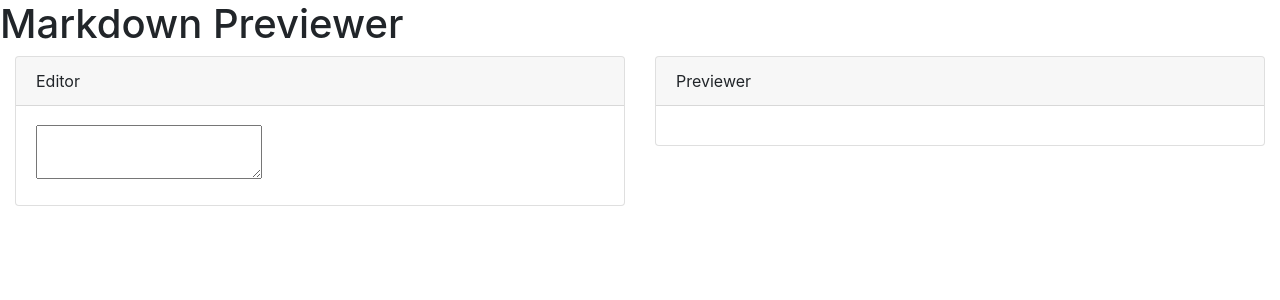
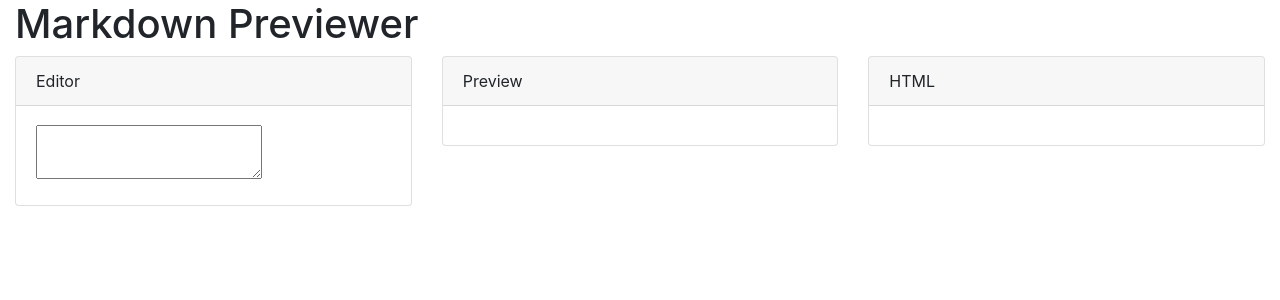
Before and after one commit to chinh-le/fcc-markdown-previewer, a React (Create React App) app: page / in a window 1280 px wide. Shown: the top 300 px of the page. Built offline with nearby package versions, Linux system fonts and the light colour scheme.

Commit message:
Add markdown and react html parser

```diff
--- a/package.json
+++ b/package.json
@@ -7,9 +7,11 @@
     "@testing-library/react": "^9.3.2",
     "@testing-library/user-event": "^7.1.2",
     "bootstrap": "^4.4.1",
+    "markdown-it": "^10.0.0",
     "react": "^16.13.1",
     "react-bootstrap": "^1.0.0",
     "react-dom": "^16.13.1",
+    "react-html-parser": "^2.0.2",
     "react-scripts": "3.4.1"
   },
   "scripts": {
--- a/public/index.html
+++ b/public/index.html
@@ -24,6 +24,7 @@
       work correctly both with client-side routing and a non-root public URL.
       Learn how to configure a non-root public URL by running `npm run build`.
     -->
+    <script async crossorigin="anonymous" src="https://cdn.freecodecamp.org/testable-projects-fcc/v1/bundle.js"></script>
     <title>React App</title>
   </head>
   <body>
--- a/src/MarkdownComponent.js
+++ b/src/MarkdownComponent.js
@@ -1,31 +1,51 @@
-import React from 'react';
+import React, { useState } from 'react';
 import {
   Container, Row, Col, Accordion, Card,
 } from 'react-bootstrap';
+import MarkdownIt from 'markdown-it';
+import ReactHtmlParser from 'react-html-parser';
 
 import './custom.scss';
 
+const MarkdownComponent = () => {
+  const [mark, setMark] = useState('');
 
-const MarkdownComponent = () => (
+  const md = new MarkdownIt();
+
+  const changeHandler = (evt) => {
+    setMark(evt.target.value);
+  };
+
+  return (
     <Container fluid>
-    <Row><h1>Markdown Previewer</h1></Row>
+      <h1>Markdown Previewer</h1>
       <Row>
-      <Col sm={12} md={6}>
+        <Col sm={12} md={6} lg={4}>
           <Accordion defaultActiveKey="0">
             <Card>
               <Card.Header>Editor</Card.Header>
               <Card.Body>
-              <textarea />
+                <textarea onChange={changeHandler} />
               </Card.Body>
             </Card>
           </Accordion>
         </Col>
-      <Col sm={12} md={6}>
+        <Col sm={12} md={6} lg={4}>
           <Accordion defaultActiveKey="0">
             <Card>
-            <Card.Header>Previewer</Card.Header>
+              <Card.Header>Preview</Card.Header>
               <Card.Body>
-              <Card.Text />
+                {ReactHtmlParser(md.render(mark))}
+              </Card.Body>
+            </Card>
+          </Accordion>
+        </Col>
+        <Col sm={12} md={6} lg={4}>
+          <Accordion defaultActiveKey="0">
+            <Card>
+              <Card.Header>HTML</Card.Header>
+              <Card.Body>
+                {md.render(mark)}
               </Card.Body>
             </Card>
           </Accordion>
@@ -33,5 +53,6 @@ const MarkdownComponent = () => (
       </Row>
     </Container>
   );
+};
 
 export default MarkdownComponent;
```
Also changed, not shown: src/logo.svg (deleted), 1 other file (tests, documents, lock files or other folders). Lines whose indentation alone changed are shown as unchanged.
